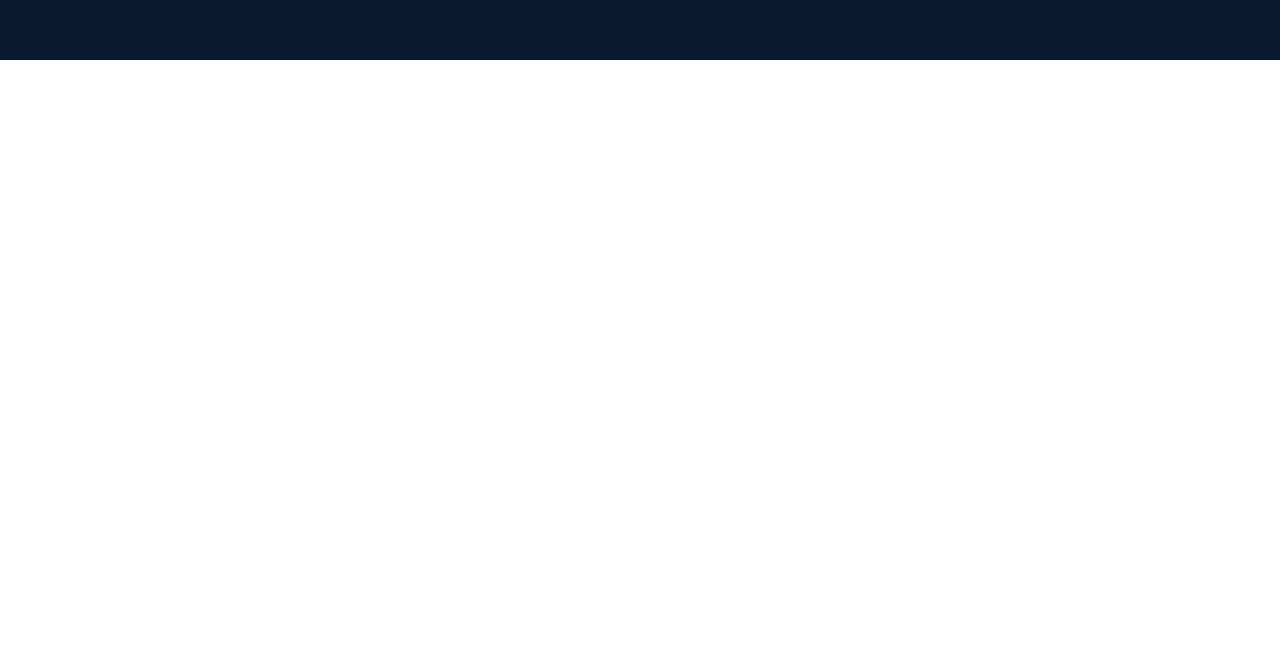
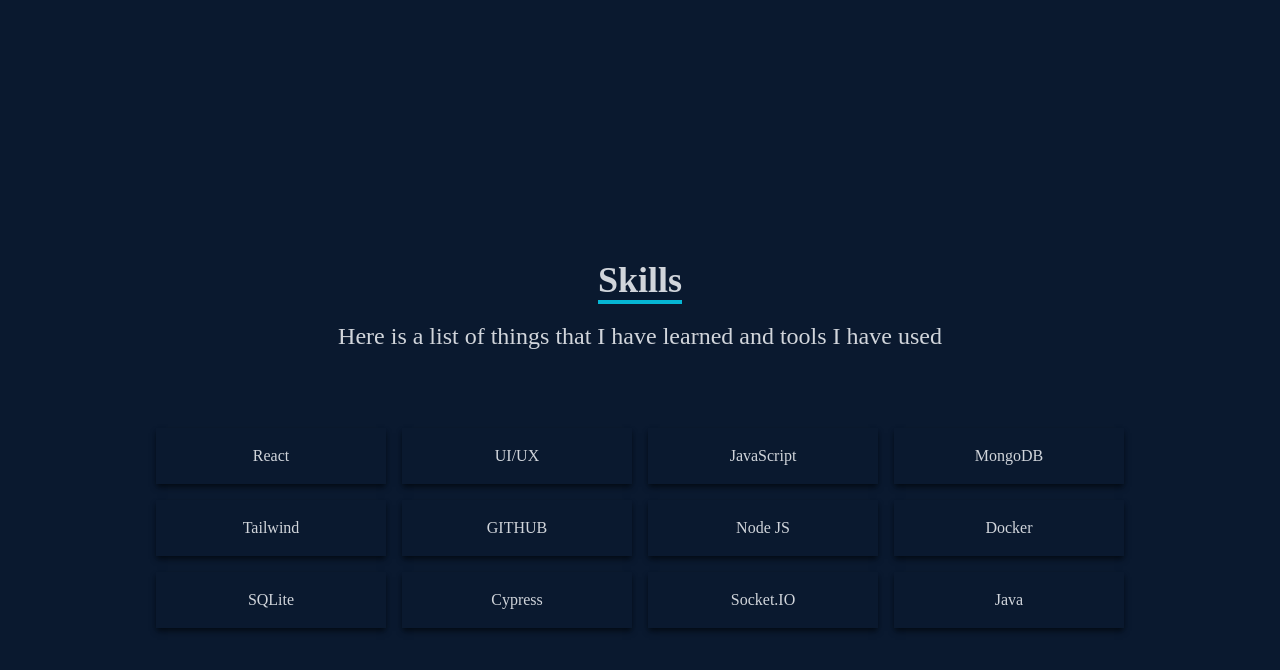
Before and after one commit to navvolcy/myprofile, a React (Create React App) app: page / in a window 1280 px wide. Shown: the part 1540-2210 px from the top of the page. Before the commit the page ends 1600 px from the top, so only its background shows below. Built offline with nearby package versions, Linux system fonts and the light colour scheme.

Commit message:
Skills pages has been added

```diff
--- a/src/App.js
+++ b/src/App.js
@@ -1,6 +1,7 @@
 import NavBar from './components/NavBar';
 import Home from './components/Home';
 import About from './components/About';
+import Skills from './components/Skills';
 import './App.css';
 
 function App() {
@@ -9,6 +10,8 @@
       <NavBar/>
       <Home/>
       <About/>
+      <Skills/>
+
     </div>
   );
 }
--- a/src/components/About.jsx
+++ b/src/components/About.jsx
@@ -27,11 +27,10 @@
                         </div>
                         <div>
                             <p>
-                                Nav,
                                 A software developer with experience in building Responsive and
                                 Scalable Web apps. I have knowledge in UI/UX principles. Coupled with
                                 good communication skills. In additoin to understanding the technologies needed to
-                                build web apps.
+                                build web applications.
                             </p>
                         </div>
                     </div>
--- a/src/components/Skills.jsx
+++ b/src/components/Skills.jsx
@@ -1,8 +1,59 @@
 import React from "react";
+const Skills = () =>
 
-function Skills(){
+{
     return(
-        <div>Skills</div>
+        <div name='skills' className='w-full h-screen bg-[#0a192f] text-gray-300'>
+
+            <div className="max-w-[1000px] mx-auto p-4 flex flex-col justify-center w-full h-full">
+                <div className="w-full flex justify-center items-center flex-col mb-7">
+                    <p className='text-4xl font-bold inline border-b-4 border-cyan-500 text-center'>Skills</p>
+                    <p  className="py-4 text-2xl">Here is a list of things that I have learned and tools I have used </p>
+                </div>
+                <div className="w-full grid grid-cols-2 sm:grid-cols-4 gap-4 text-center py-8">
+                    <div className="shadow-md shadow-[#040c16] hover:scale-110 duration-500">
+                        <p className="my-4">React</p>
+                    </div>
+                    <div className="shadow-md shadow-[#040c16] hover:scale-110 duration-500">
+                        <p className="my-4">UI/UX</p>
+                    </div>
+                    <div className="shadow-md shadow-[#040c16] hover:scale-110 duration-500">
+                        <p className="my-4">JavaScript</p>
+                    </div>
+                    <div className="shadow-md shadow-[#040c16] hover:scale-110 duration-500">
+                        <p className="my-4">MongoDB</p>
+                    </div>
+                    <div className="shadow-md shadow-[#040c16] hover:scale-110 duration-500">
+                        <p className="my-4">Tailwind</p>
+                    </div>
+                    <div className="shadow-md shadow-[#040c16] hover:scale-110 duration-500">
+                        <p className="my-4">GITHUB</p>
+                    </div>
+                    <div className="shadow-md shadow-[#040c16] hover:scale-110 duration-500">
+                        <p className="my-4">Node JS</p>
+                    </div>
+                    <div className="shadow-md shadow-[#040c16] hover:scale-110 duration-500">
+                        <p className="my-4">Docker</p>
+                    </div>
+                    <div className="shadow-md shadow-[#040c16] hover:scale-110 duration-500">
+                        <p className="my-4">SQLite</p>
+                    </div>
+                    <div className="shadow-md shadow-[#040c16] hover:scale-110 duration-500">
+                        <p className="my-4">Cypress</p>
+                    </div>
+                    <div className="shadow-md shadow-[#040c16] hover:scale-110 duration-500">
+                        <p className="my-4">Socket.IO</p>
+                    </div>
+                    <div className="shadow-md shadow-[#040c16] hover:scale-110 duration-500">
+                        <p className="my-4">Java</p>
+                    </div>
+
+
+                </div>
+
+            </div>
+
+        </div>
     )
 }
 
```
